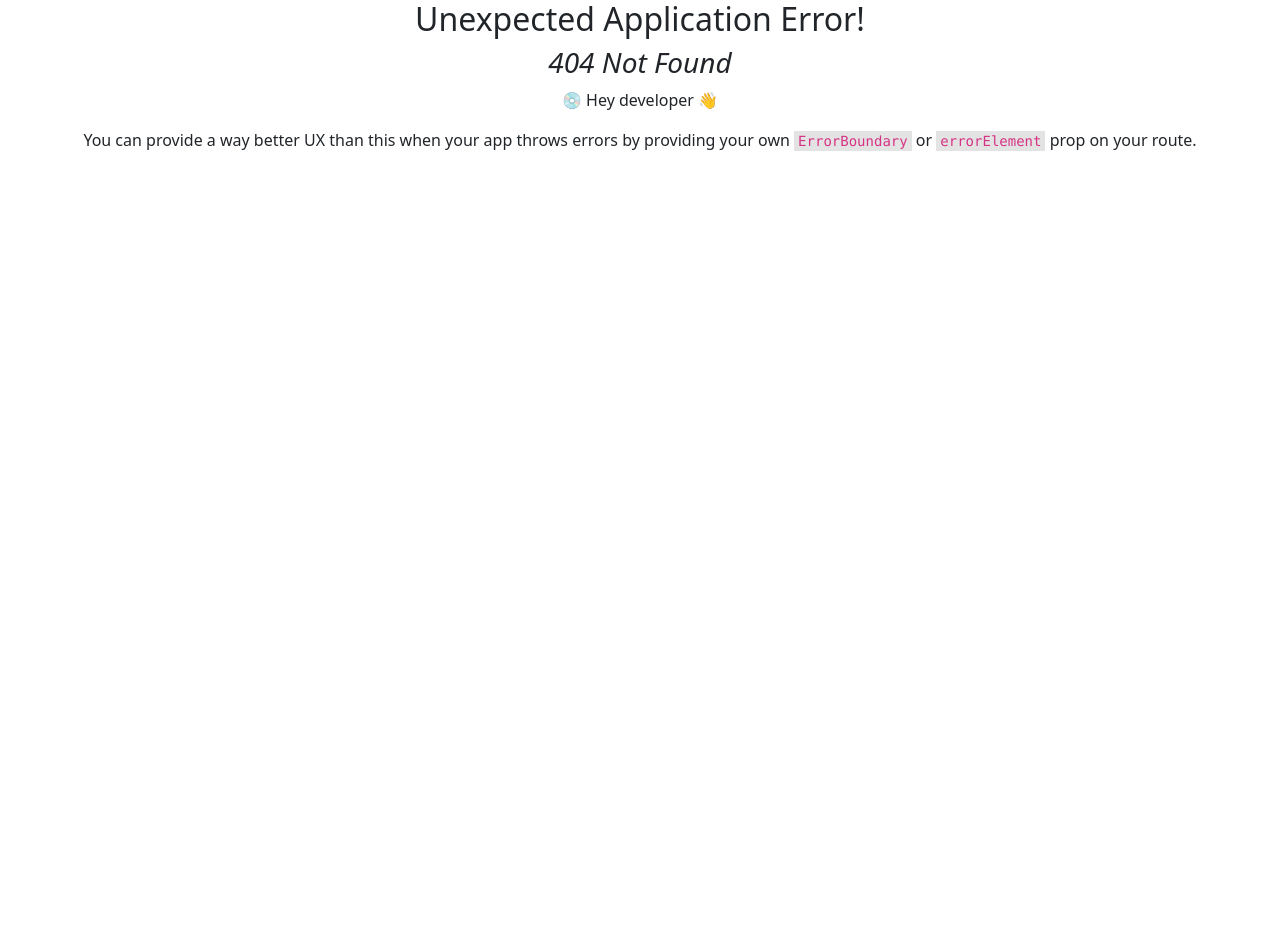
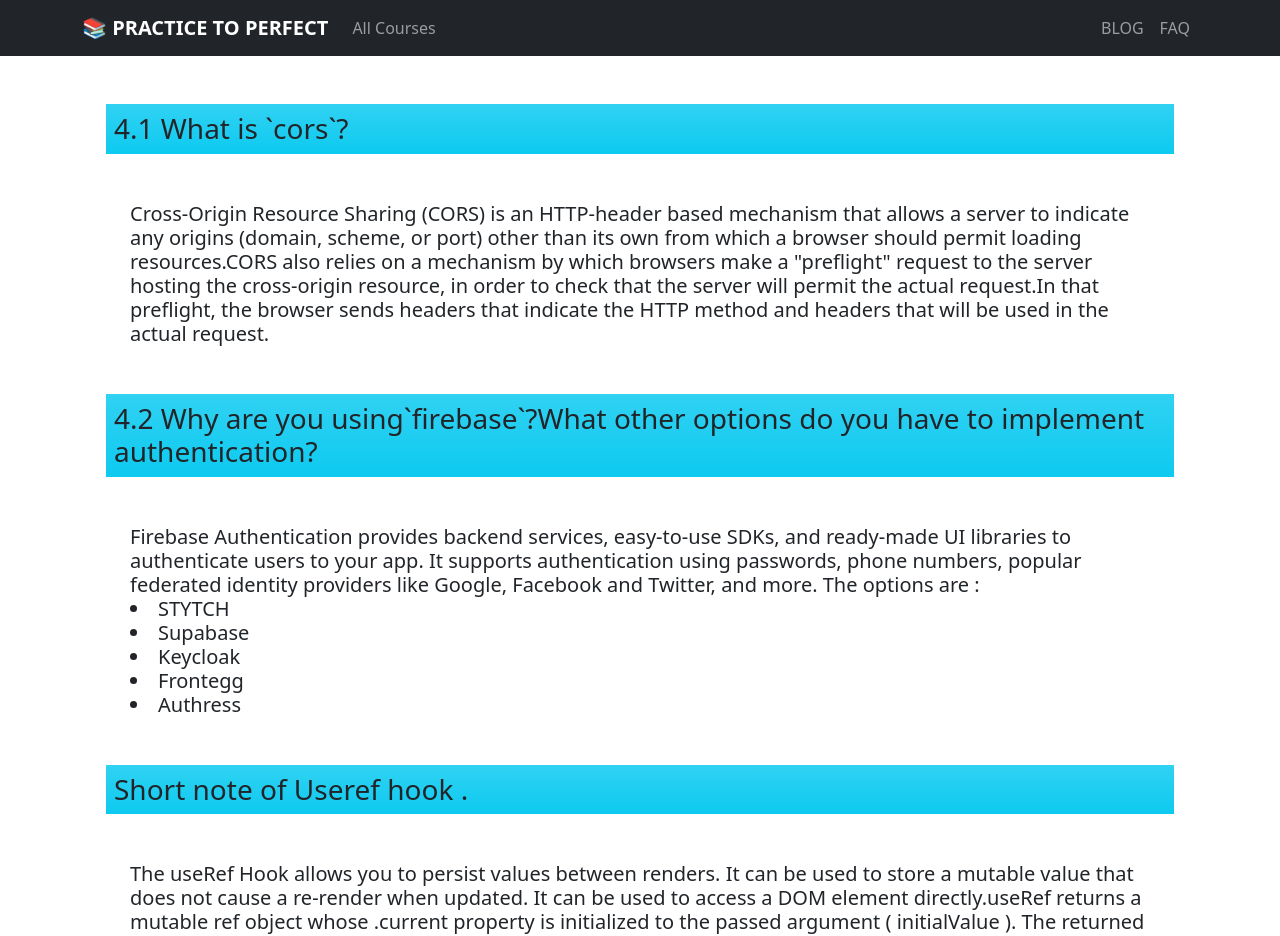
Before and after one commit to HHM-1999/FULL-STACK-WEB-DEV-COURSE, a React (Create React App) app: page /blog in a window 1280 px wide. Before the commit this address had no page. Shown: the top 936 px of the page. Before the commit the page ends 800 px from the top, so only its background shows below. Built offline with nearby package versions, Linux system fonts and the light colour scheme.

Commit message:
second commit

```diff
--- a/public/index.html
+++ b/public/index.html
@@ -13,6 +13,8 @@
       user's mobile device or desktop. See https://developers.google.com/web/fundamentals/web-app-manifest/
     -->
   <link rel="manifest" href="%PUBLIC_URL%/manifest.json" />
+  <link href="https://cdn.jsdelivr.net/npm/bootstrap@5.2.2/dist/css/bootstrap.min.css" rel="stylesheet"
+    integrity="sha384-Zenh87qX5JnK2Jl0vWa8Ck2rdkQ2Bzep5IDxbcnCeuOxjzrPF/et3URy9Bv1WTRi" crossorigin="anonymous">
   <!--
       Notice the use of %PUBLIC_URL% in the tags above.
       It will be replaced with the URL of the `public` folder during the build.
--- a/src/App.js
+++ b/src/App.js
@@ -1,4 +1,4 @@
-import './App.css';
+
 import { RouterProvider } from 'react-router-dom';
 import { routes } from './Routes/Routes';
 
--- /dev/null
+++ b/src/Componants/Blog/Blog.js
@@ -0,0 +1,28 @@
+import React from 'react';
+
+
+const Blog = () => {
+    return (
+        <div className='mt-5 container'>
+            <div>
+                <h3 className='bg-info bg-gradient p-2 m-4 ' > 4.1  What is `cors`?</h3>
+                <h5 className='m-5'>Cross-Origin Resource Sharing (CORS) is an HTTP-header based mechanism that allows a server to indicate any origins (domain, scheme, or port) other than its own from which a browser should permit loading resources.CORS also relies on a mechanism by which browsers make a "preflight" request to the server hosting the cross-origin resource, in order to check that the server will permit the actual request.In that preflight, the browser sends headers that indicate the HTTP method and headers that will be used in the actual request. </h5>
+
+            </div>
+            <div>
+                <h3 className='bg-info bg-gradient p-2 m-4 ' >4.2   Why are you using`firebase`?What other options do you have to implement authentication? </h3>
+                <h5 className='m-5'>Firebase Authentication provides backend services, easy-to-use SDKs, and ready-made UI libraries to authenticate users to your app. It supports authentication using passwords, phone numbers, popular federated identity providers like Google, Facebook and Twitter, and more. The options are : <li>STYTCH</li>
+                    <li>Supabase</li> <li>Keycloak</li> <li>Frontegg</li> <li>Authress</li></h5>
+
+            </div>
+            <div>
+                <h3 className='bg-info bg-gradient p-2 m-4 ' > Short note of Useref hook .</h3>
+                <h5 className='m-5'>The useRef Hook allows you to persist values between renders. It can be used to store a mutable value that does not cause a re-render when updated. It can be used to access a DOM element directly.useRef returns a mutable ref object whose .current property is initialized to the passed argument ( initialValue ). The returned object will persist for the full lifetime of the component. Essentially, useRef is like a “box” that can hold a mutable value in its .current property.Use useRef if you need to manage focus, text selection, trigger imperative animations or integrating third-party libraries.
+                </h5>
+
+            </div>
+        </div>
+    );
+};
+
+export default Blog;
--- a/src/Componants/Header/Header.js
+++ b/src/Componants/Header/Header.js
@@ -1,24 +1,24 @@
 import React from 'react';
-
 import Container from 'react-bootstrap/Container';
 import Nav from 'react-bootstrap/Nav';
 import Navbar from 'react-bootstrap/Navbar';
 
 const Header = () => {
     return (
-        <Navbar collapseOnSelect expand="lg" bg="dark" variant="dark">
+        <Navbar collapseOnSelect expand="lg" bg="dark" variant="dark"  >
+
             <Container>
 
                 <Navbar.Brand className='fw-bold' href="/home"> 📚  PRACTICE TO PERFECT</Navbar.Brand>
                 <Navbar.Toggle aria-controls="responsive-navbar-nav" />
                 <Navbar.Collapse id="responsive-navbar-nav">
                     <Nav className="me-auto">
-                        <Nav.Link href="#features">Features</Nav.Link>
+
                         <Nav.Link href="/courses"> All Courses</Nav.Link>
 
                     </Nav>
                     <Nav>
-                        <Nav.Link href="/blog">BLOG</Nav.Link>
+                        <Nav.Link href="/blog" >BLOG</Nav.Link>
                         <Nav.Link href="/faq">
                             FAQ
                         </Nav.Link>
--- /dev/null
+++ b/src/Componants/Home/Home.js
@@ -0,0 +1,18 @@
+import React from 'react';
+
+import Container from 'react-bootstrap/Container';
+
+const Home = () => {
+    return (
+        <Container className='bg-Warning'>
+            <h1 className='mt-5 text-primary '>LEARN THE LATEST </h1>
+            <h1 className='text-success'> DIGITAL SKILLS FOR TOMORROW'S JOBS </h1>
+            <br></br>
+            <h5 className='text-warning'>THE FASTEST , MOST EFFECTIVE  TRAINING TO GET FUTURE-READY</h5>
+
+
+        </Container>
+    );
+};
+
+export default Home;
```
Also changed, not shown: src/Routes/Routes.js (+10 -1 lines), 1 other file (tests, documents, lock files or other folders).
